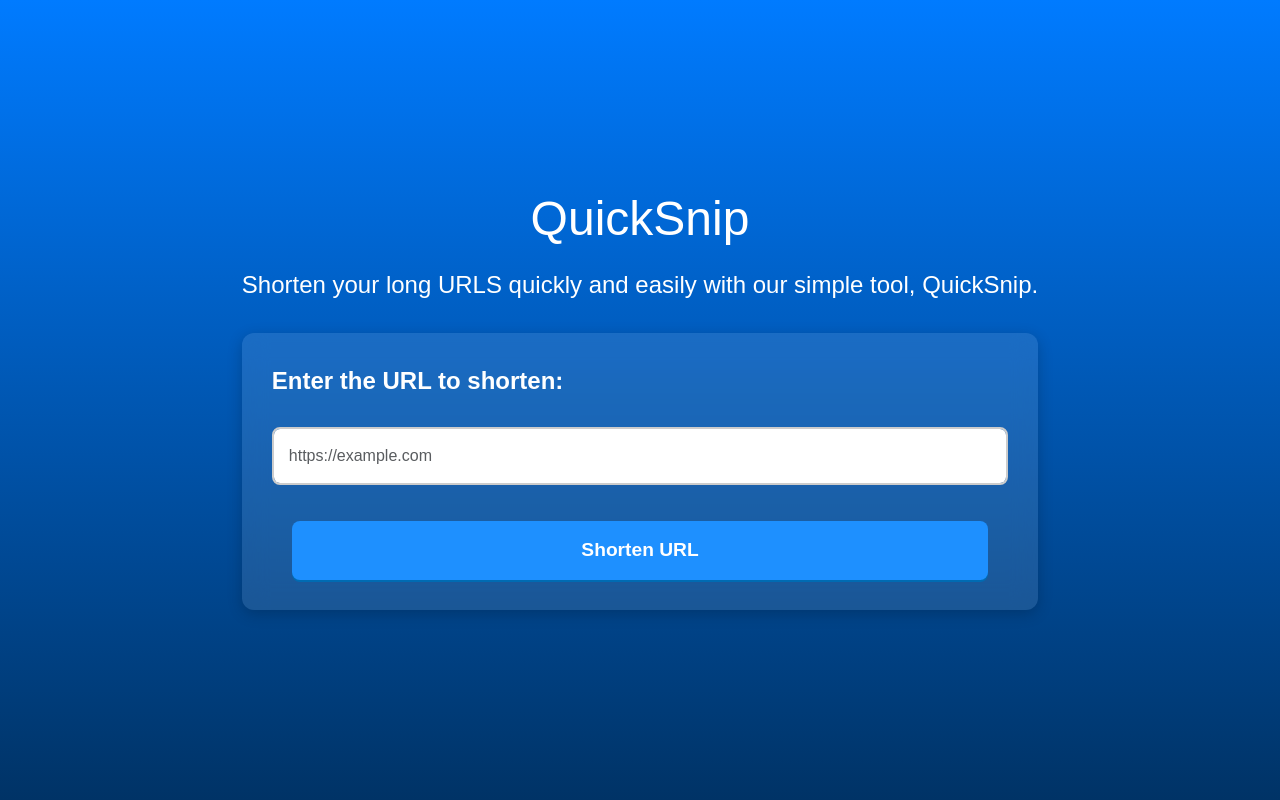
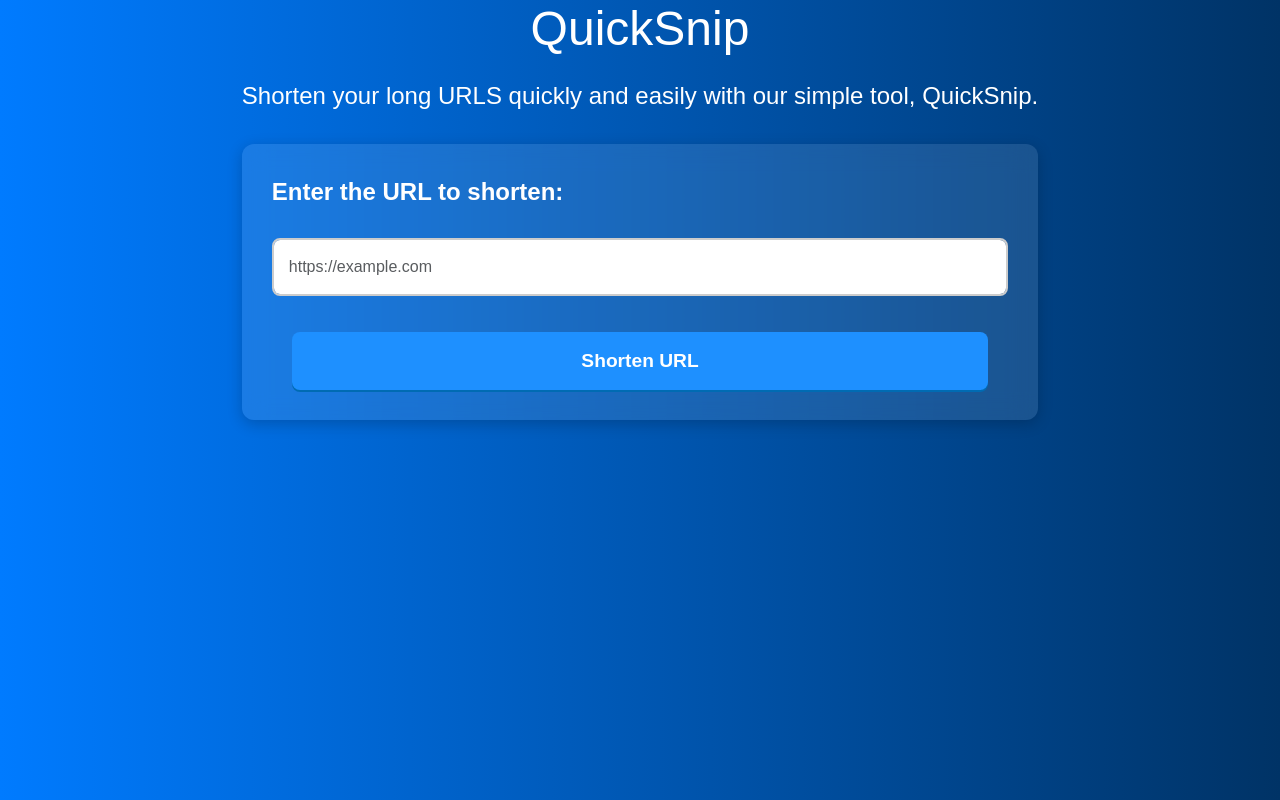
Before and after one commit to CloudSteph/URL-Shortener-Project, a Flask app: page / in a window 1280 px wide. Run offline with Flask 3, Linux system fonts and the light colour scheme; some libraries are stand-ins or nearby versions.

Commit message:
Fixed UI view and updated README

```diff
--- a/static/styles.css
+++ b/static/styles.css
@@ -1,10 +1,10 @@
 /* Global Styles */
 body {
-    height: 100vh;
+    height: auto;
     display: flex;
     justify-content: center;
     align-items: center;
-    background: linear-gradient(to bottom, #007bff, #003366); /* Light Blue to Dark Blue */
+    background: linear-gradient(to right, #007bff, #003366); /* Light Blue to Dark Blue */
     color: white;
     font-family: Arial, sans-serif;
 }
```
Also changed, not shown: README.md, instance/database.db.
